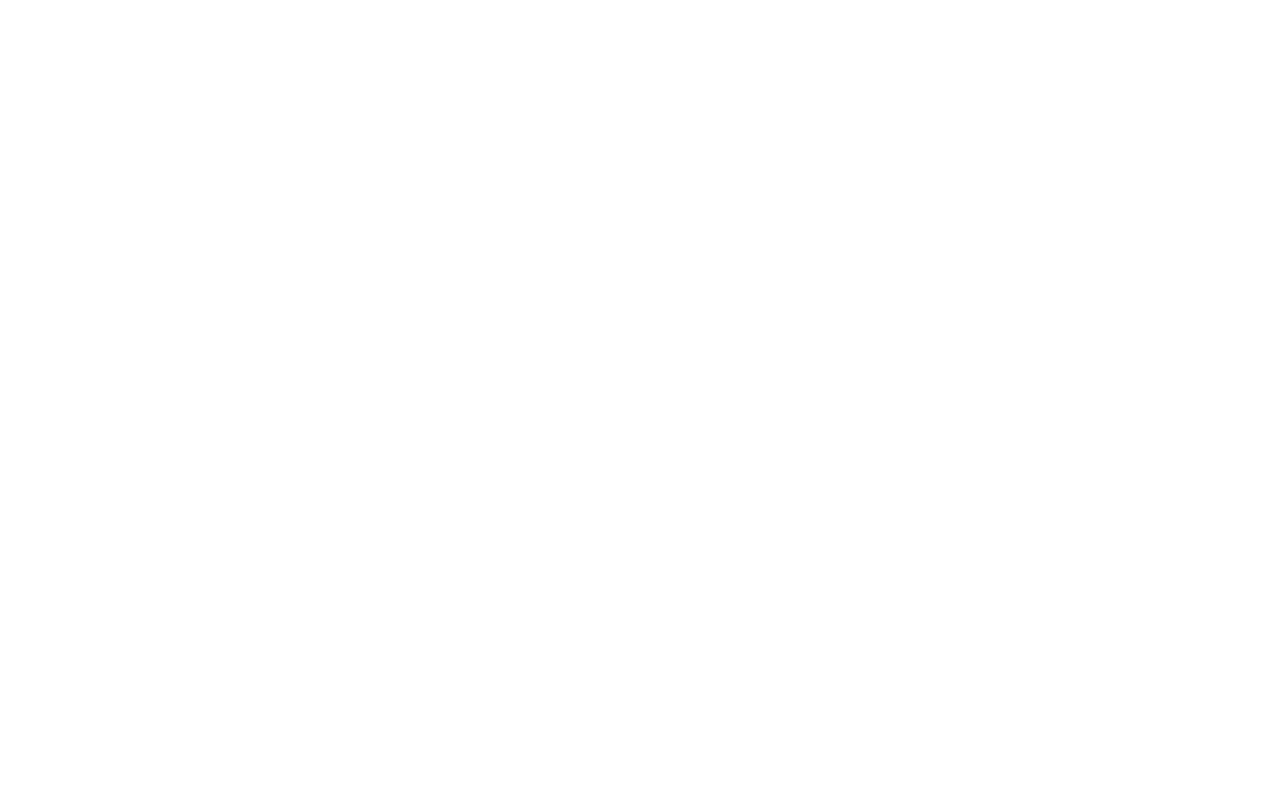
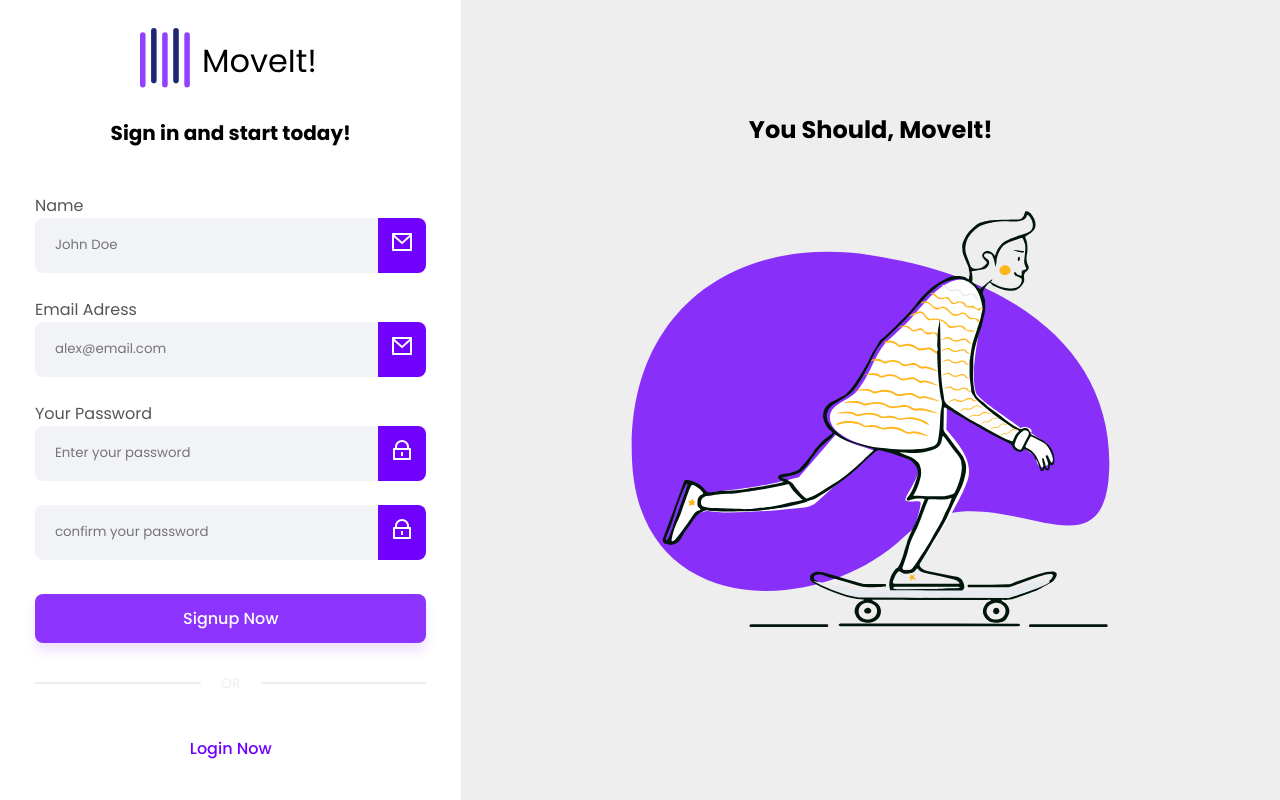
Before and after one commit to JoaoRViana/learningAngular, an Angular app: page /signup in a window 1280 px wide. Before the commit this address led to /. Built offline with nearby package versions, Linux system fonts and the light colour scheme.

Commit message:
criação da page signup

```diff
--- a/src/app/app.routes.ts
+++ b/src/app/app.routes.ts
@@ -1,9 +1,13 @@
 import { Routes } from '@angular/router';
 import { LoginComponent } from './pages/login/login.component';
+import { SignupComponent } from './pages/signup/signup.component';
 
 export const routes: Routes = [
     {
         path:'login',
         component:LoginComponent
+    },{
+        path:'signup',
+        component:SignupComponent
     }
 ];
--- a/src/app/pages/login/login.component.html
+++ b/src/app/pages/login/login.component.html
@@ -11,8 +11,8 @@
         formControlName = "email"
         inputName="email"
         type="email"
-        label="email"
-        placeholder="test@gmail.com"
+        label="Email Address"
+        placeholder="alex@email.com"
         >
         <img src="/assets/svg/iconEmail.svg">
     </app-primary-input>
@@ -20,8 +20,8 @@
         formControlName="password"
         inputName="password"
         type="password"
-        label="Your Password"
-        placeholder="password"
+        label="Password"
+        placeholder="Enter your password"
         >
         <img src="/assets/svg/iconPassword.svg">
     </app-primary-input>
--- /dev/null
+++ b/src/app/pages/signup/signup.component.html
@@ -0,0 +1,46 @@
+<app-default-login-layout
+title="Sign in and start today!"
+primaryBttnText="Signup Now"
+secondaryBttnText="Login Now"
+(submit)="submit()"
+(navigate)="navigate()"
+[disablePrimaryBttn]="!signupForm.valid"
+>
+    <form [formGroup]="signupForm">
+        <app-primary-input
+        formControlName = "name"
+        inputName="name"
+        type="text"
+        label="Name"
+        placeholder="John Doe"
+        >
+        <img src="/assets/svg/iconEmail.svg">
+    </app-primary-input>
+        <app-primary-input
+        formControlName = "email"
+        inputName="email"
+        type="email"
+        label="Email Adress"
+        placeholder="alex@email.com"
+        >
+        <img src="/assets/svg/iconEmail.svg">
+    </app-primary-input>
+    <app-primary-input
+        formControlName="password"
+        inputName="password"
+        type="password"
+        label="Your Password"
+        placeholder="Enter your password"
+        >
+        <img src="/assets/svg/iconPassword.svg">
+    </app-primary-input>
+    <app-primary-input
+        formControlName="passwordConfirm"
+        inputName="passwordConfirm"
+        type="password"
+        placeholder="confirm your password"
+        >
+        <img src="/assets/svg/iconPassword.svg">
+    </app-primary-input>
+    </form>
+</app-default-login-layout>
--- /dev/null
+++ b/src/app/pages/signup/signup.component.scss
@@ -0,0 +1,15 @@
+@import "../../../styles/variables.scss";
+form{
+    width: 100%;
+    display: flex;
+    flex-direction: column;
+    gap: 24px;
+    margin-bottom: 34px;
+
+    span{
+        font-size: 14px;
+        text-decoration: underline;
+        color: $second-color;
+        text-align: end;
+    }
+}
--- /dev/null
+++ b/src/app/pages/signup/signup.component.ts
@@ -0,0 +1,41 @@
+import { Component } from '@angular/core';
+import { DefaultLoginLayoutComponent } from '../../components/default-login-layout/default-login-layout.component';
+import { FormControl, FormGroup, ReactiveFormsModule, Validators } from '@angular/forms';
+import { PrimaryInputComponent } from '../../components/primary-input/primary-input.component';
+import { Router } from '@angular/router';
+import { LoginService } from '../../services/login.service';
+import { ToastrService } from 'ngx-toastr';
+
+@Component({
+  selector: 'app-signup',
+  standalone: true,
+  imports: [DefaultLoginLayoutComponent,ReactiveFormsModule,PrimaryInputComponent],
+  providers:[LoginService],
+  templateUrl: './signup.component.html',
+  styleUrl: './signup.component.scss'
+})
+export class SignupComponent {
+  signupForm!:FormGroup;
+  constructor(
+    private router:Router,
+    private loginService:LoginService,
+    private toastr:ToastrService
+  ){
+    this.signupForm = new FormGroup({
+      name:new FormControl('',[Validators.required,Validators.minLength(3)]),
+      email:new FormControl('',[Validators.required,Validators.email]),
+      password:new FormControl('',[Validators.required,Validators.minLength(6)]),
+      passwordConfirm:new FormControl('',[Validators.required,Validators.minLength(6)])
+
+    })
+  }
+  submit(){
+    this.loginService.login(this.signupForm.value.email,this.signupForm.value.password).subscribe({
+      next:()=>this.toastr.success("Login feito com sucesso!"),
+      error:()=>this.toastr.error("Woops, something is wrong, try again later!")
+    })
+  }
+  navigate(){
+    this.router.navigate(["/login"])
+  }
+}
```
Also changed, not shown: src/app/pages/signup/signup.ts (added, +23 -0 lines).
